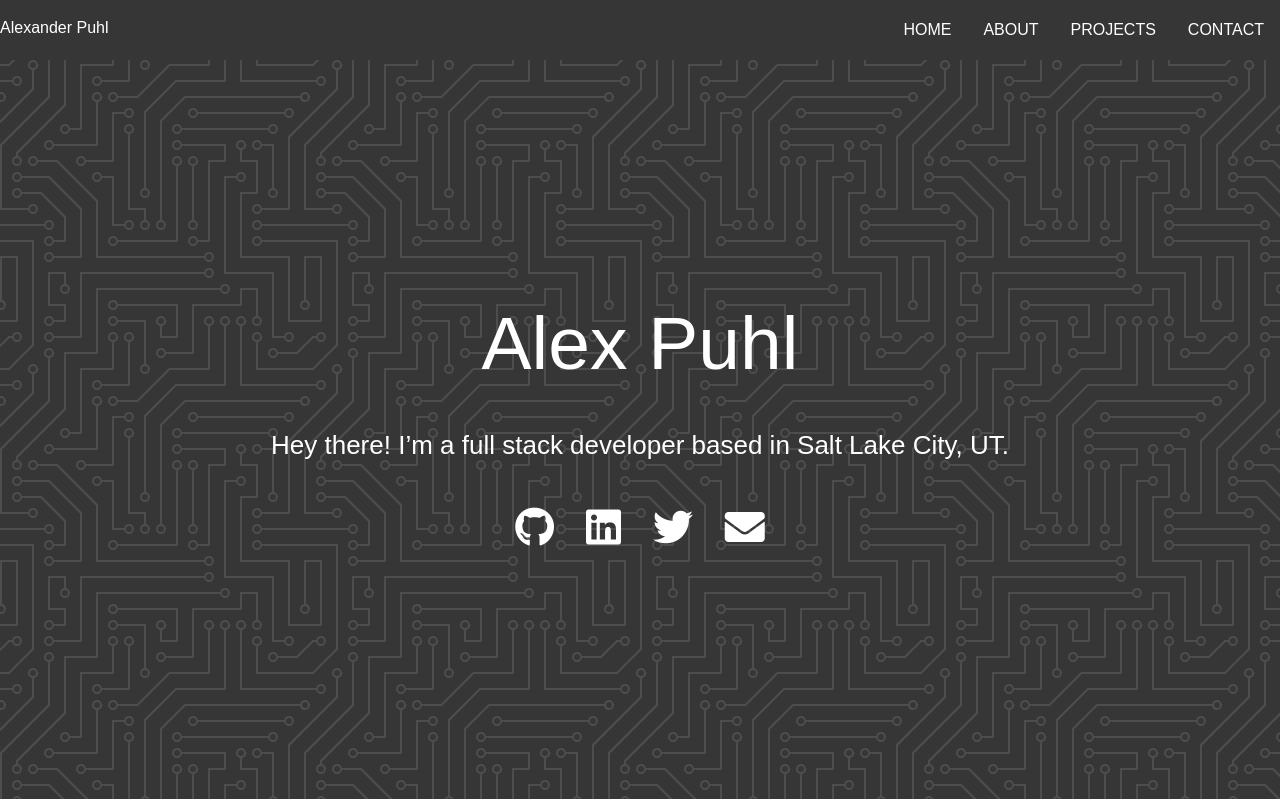
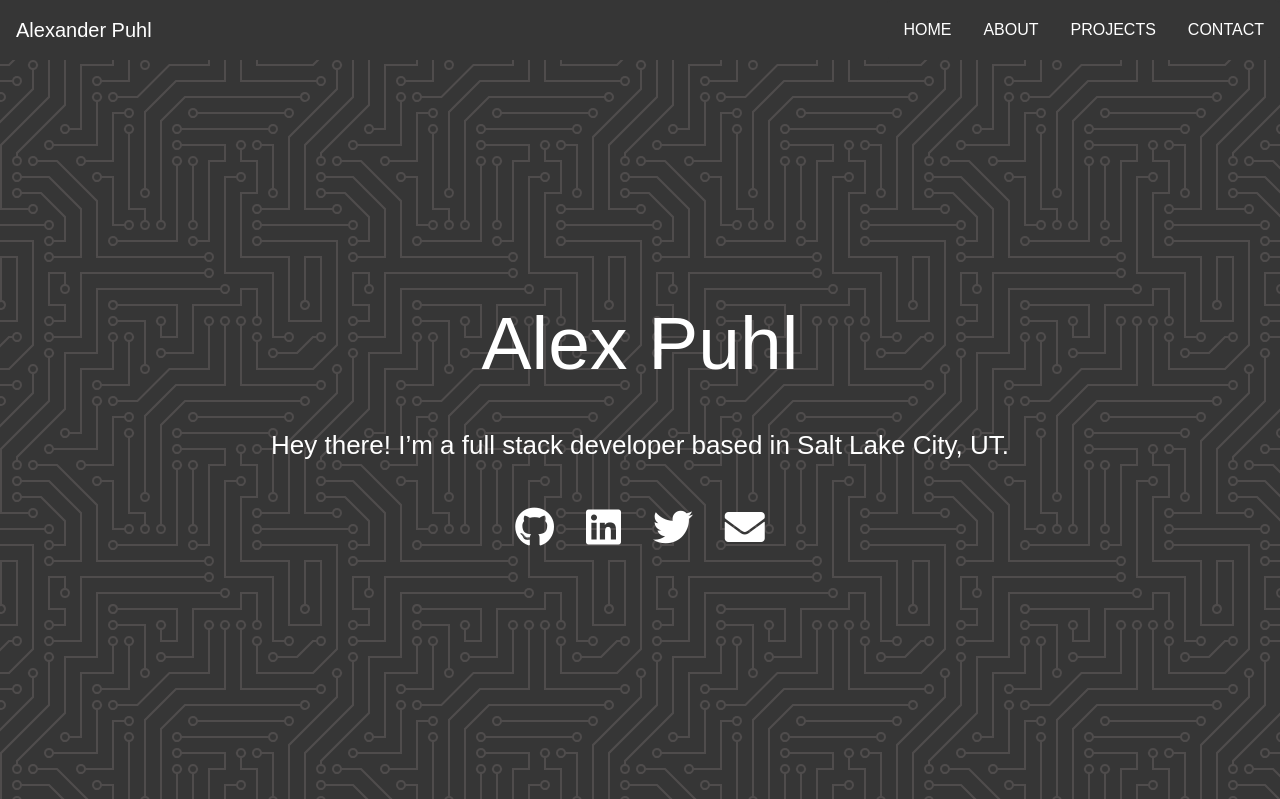
Before and after one commit to AlexanderPuhl/old_portfolio, a PHP site: page /index.html in a window 1280 px wide. Shown: the top 799 px of the page. Run offline with PHP 8.4, Linux system fonts and the light colour scheme; some libraries are stand-ins or nearby versions.

Commit message:
fixed name in header after merge

```diff
--- a/index.html
+++ b/index.html
@@ -14,7 +14,8 @@
   </head>
   <body>
     <nav class="navbar">
-      <p>Alexander Puhl</p>
+      <a href="https://www.alexpuhl.com"><p>Alexander Puhl</p></a>
+      <!-- <p>Alexander Puhl</p> -->
       <span class="navbar-toggle" id='js-navbar-toggle'><i class='fas fa-bars'></i></span>
       <ul class="main-nav" id="js-main-nav">
         <li id="home-link"><a href="#hero-section">HOME</a></li>
--- a/styles/index.css
+++ b/styles/index.css
@@ -130,24 +130,28 @@ ul {
   width: 100%;
   z-index: 1;
 }
-<<<<<<< HEAD
-.navbar p {
+
+.navbar a {
+  align-self: center;
+
+}
+.navbar a:hover {
+  color: var(--tealText);
+}
+.navbar  p {
   font-size: 20px;
   padding: 0 16px;
+  margin: 0;
 }
-=======
->>>>>>> a7789d87a7f0248c2590529b0512b828db023514
+
+
 .navbar-toggle i {
   position: absolute;
   top: 5px;
   right: 10px;
   cursor: pointer;
   color: var(--dark);
-<<<<<<< HEAD
-  font-size: 30px;
-=======
   font-size: 25px;
->>>>>>> a7789d87a7f0248c2590529b0512b828db023514
 }
 .main-nav {
   background-color: var(--primaryBackground);
@@ -167,10 +171,6 @@ ul {
   color: rgba(var(--darkText), 0.7);
 }
 .main-nav li .active-link {
-  color: var(--tealText);
-}
-
-.main-nav li a:hover {
   color: var(--tealText);
 }
 
```
